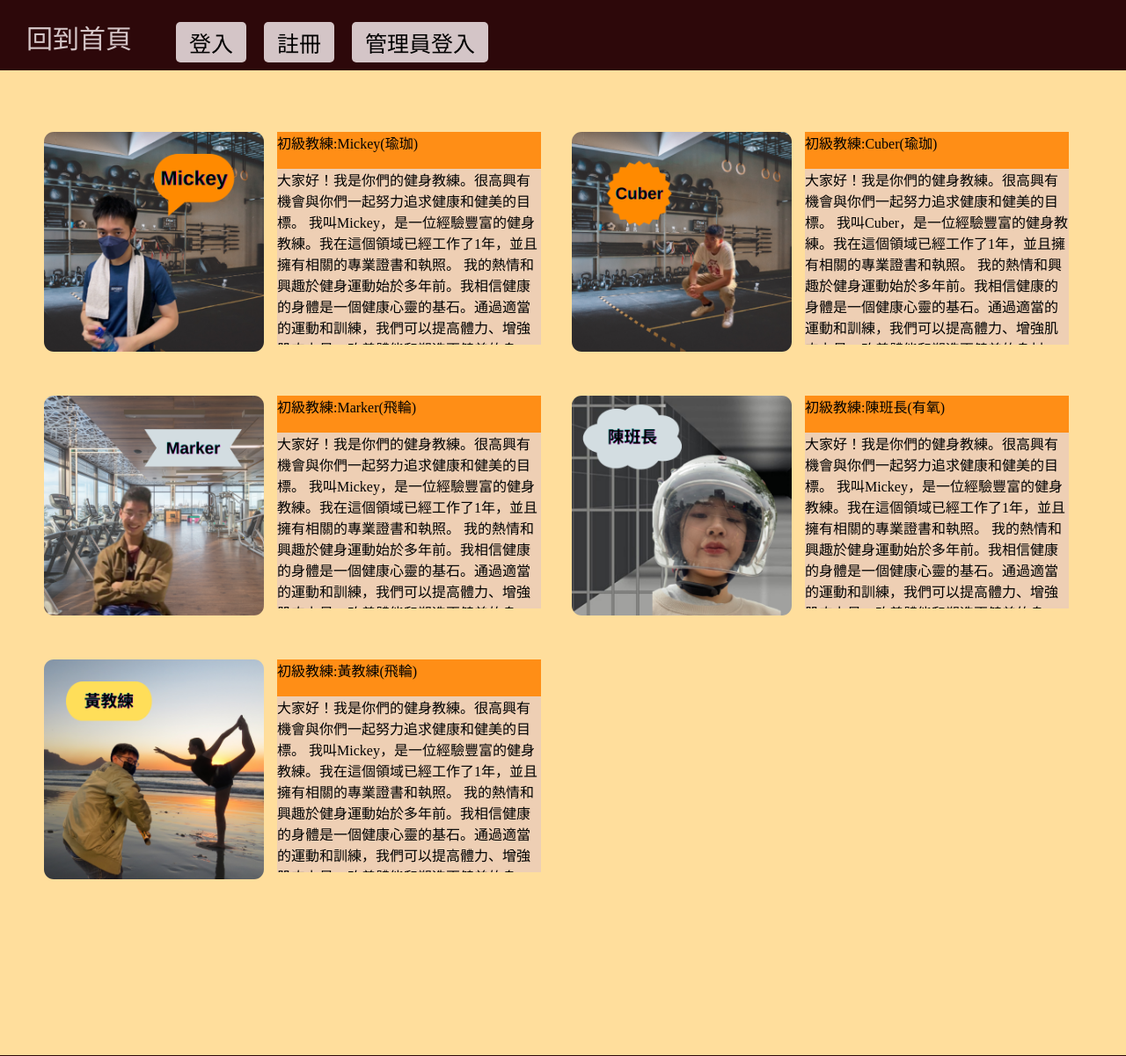
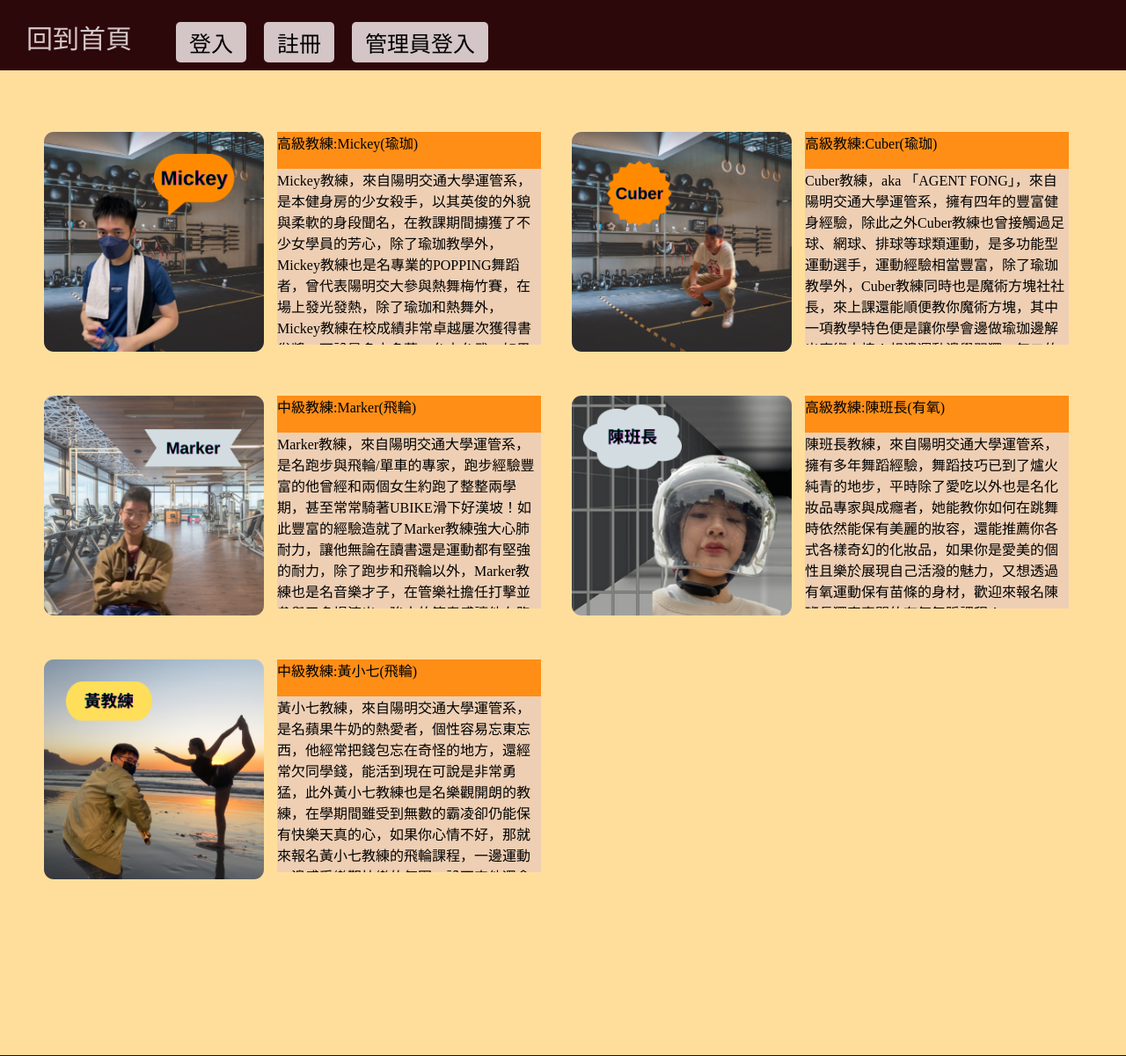
Before and after one commit to mark90645/welovejenny, a PHP site: page /coach_page.php in a window 1280 px wide. Shown: the top 1201 px of the page at 88% size. Run offline with PHP 8.4, Linux system fonts and the light colour scheme.

Commit message:
Update coach_page.php

```diff
--- a/coach_page.php
+++ b/coach_page.php
@@ -51,22 +51,10 @@ else
         <img class="coach_photo" src="./pics/Mickey.png" width=250/>
         </div>
         <div class="intro_A">
-          <p >初級教練:Mickey(瑜珈)</p>
+          <p >高級教練:Mickey(瑜珈)</p>
           <br>
         <div style="width:300px;height: 200px; overflow:scroll  ; background:rgba(238,207,180,1);">
-        大家好！我是你們的健身教練。很高興有機會與你們一起努力追求健康和健美的目標。
-
-我叫Mickey，是一位經驗豐富的健身教練。我在這個領域已經工作了1年，並且擁有相關的專業證書和執照。
-
-我的熱情和興趣於健身運動始於多年前。我相信健康的身體是一個健康心靈的基石。通過適當的運動和訓練，我們可以提高體力、增強肌肉力量、改善體能和塑造更健美的身材。我致力於幫助每位學員實現他們的健身目標，並且享受健身過程中的樂趣和成就感。
-
-作為你們的健身教練，我將根據你個人的需求和目標，制定一個量身定制的訓練計劃。我將結合不同的運動方式，包括有氧運動、力量訓練、柔軟度和平衡訓練等，確保你得到全面的身體鍛煉。
-
-除了提供專業的訓練指導，我還將注重教育和激勵。我會向你解釋每個動作的正確執行方法、訓練的科學原理和鍛煉的注意事項。同時，我會給予你鼓勵和支持，幫助你克服困難並保持動力。
-
-我非常期待與你一起工作，一起攜手打造一個更健康、更強壯和更自信的自己。無論你是初學者還是有經驗的運動員，我都會全力支持你，確保你在健身旅程中獲得最佳的成果。
-
-如果你有任何問題或需要任何幫助，請隨時向我提問。讓我們一起開始這個充滿挑戰和成就的健身之旅吧！
+        Mickey教練，來自陽明交通大學運管系，是本健身房的少女殺手，以其英俊的外貌與柔軟的身段聞名，在教課期間擄獲了不少女學員的芳心，除了瑜珈教學外，Mickey教練也是名專業的POPPING舞蹈者，曾代表陽明交大參與熱舞梅竹賽，在場上發光發熱，除了瑜珈和熱舞外，Mickey教練在校成績非常卓越屢次獲得書卷獎，可說是多才多藝、允文允武，如果你也想一睹Mickey老師那迷人的風采，那就趕快來報名平日的瑜珈課程吧！
 </div>
         </div>
 
@@ -74,22 +62,10 @@ else
         <img class="coach_photo" src="./pics/2.png" width=250/>
         </div>
         <div class="intro_B">
-        <p >初級教練:Cuber(瑜珈)</p>
+        <p >高級教練:Cuber(瑜珈)</p>
           <br>
         <div style="width:300px;height: 200px; overflow:scroll  ; background:rgba(238,207,180,1);">
-        大家好！我是你們的健身教練。很高興有機會與你們一起努力追求健康和健美的目標。
-
-我叫Cuber，是一位經驗豐富的健身教練。我在這個領域已經工作了1年，並且擁有相關的專業證書和執照。
-
-我的熱情和興趣於健身運動始於多年前。我相信健康的身體是一個健康心靈的基石。通過適當的運動和訓練，我們可以提高體力、增強肌肉力量、改善體能和塑造更健美的身材。我致力於幫助每位學員實現他們的健身目標，並且享受健身過程中的樂趣和成就感。
-
-作為你們的健身教練，我將根據你個人的需求和目標，制定一個量身定制的訓練計劃。我將結合不同的運動方式，包括有氧運動、力量訓練、柔軟度和平衡訓練等，確保你得到全面的身體鍛煉。
-
-除了提供專業的訓練指導，我還將注重教育和激勵。我會向你解釋每個動作的正確執行方法、訓練的科學原理和鍛煉的注意事項。同時，我會給予你鼓勵和支持，幫助你克服困難並保持動力。
-
-我非常期待與你一起工作，一起攜手打造一個更健康、更強壯和更自信的自己。無論你是初學者還是有經驗的運動員，我都會全力支持你，確保你在健身旅程中獲得最佳的成果。
-
-如果你有任何問題或需要任何幫助，請隨時向我提問。讓我們一起開始這個充滿挑戰和成就的健身之旅吧！
+        Cuber教練，aka 「AGENT FONG」，來自陽明交通大學運管系，擁有四年的豐富健身經驗，除此之外Cuber教練也曾接觸過足球、網球、排球等球類運動，是多功能型運動選手，運動經驗相當豐富，除了瑜珈教學外，Cuber教練同時也是魔術方塊社社長，來上課還能順便教你魔術方塊，其中一項教學特色便是讓你學會邊做瑜珈邊解出魔術方塊！想邊運動邊學習獨一無二的酷炫才藝嗎？那就來報名平日的瑜珈課程吧！
 </div>
         </div>
         <div id="C_photo">
@@ -97,22 +73,10 @@ else
         </div>
 
         <div class="intro_C">
-        <p >初級教練:Marker(飛輪)</p>
+        <p >中級教練:Marker(飛輪)</p>
           <br>
         <div style="width:300px;height: 200px; overflow:scroll  ; background:rgba(238,207,180,1);">
-        大家好！我是你們的健身教練。很高興有機會與你們一起努力追求健康和健美的目標。
-
-我叫Mickey，是一位經驗豐富的健身教練。我在這個領域已經工作了1年，並且擁有相關的專業證書和執照。
-
-我的熱情和興趣於健身運動始於多年前。我相信健康的身體是一個健康心靈的基石。通過適當的運動和訓練，我們可以提高體力、增強肌肉力量、改善體能和塑造更健美的身材。我致力於幫助每位學員實現他們的健身目標，並且享受健身過程中的樂趣和成就感。
-
-作為你們的健身教練，我將根據你個人的需求和目標，制定一個量身定制的訓練計劃。我將結合不同的運動方式，包括有氧運動、力量訓練、柔軟度和平衡訓練等，確保你得到全面的身體鍛煉。
-
-除了提供專業的訓練指導，我還將注重教育和激勵。我會向你解釋每個動作的正確執行方法、訓練的科學原理和鍛煉的注意事項。同時，我會給予你鼓勵和支持，幫助你克服困難並保持動力。
-
-我非常期待與你一起工作，一起攜手打造一個更健康、更強壯和更自信的自己。無論你是初學者還是有經驗的運動員，我都會全力支持你，確保你在健身旅程中獲得最佳的成果。
-
-如果你有任何問題或需要任何幫助，請隨時向我提問。讓我們一起開始這個充滿挑戰和成就的健身之旅吧！
+        Marker教練，來自陽明交通大學運管系，是名跑步與飛輪/單車的專家，跑步經驗豐富的他曾經和兩個女生約跑了整整兩學期，甚至常常騎著UBIKE滑下好漢坡！如此豐富的經驗造就了Marker教練強大心肺耐力，讓他無論在讀書還是運動都有堅強的耐力，除了跑步和飛輪以外，Marker教練也是名音樂才子，在管樂社擔任打擊並參與了多場演出，強大的節奏感讓他在跑步或踩飛輪時總是能找到穩定的配速，如果你也想和Marker教練學習，歡迎報名平日飛輪課程！
 </div>
           </div>
 
@@ -121,22 +85,10 @@ else
         </div>
 
         <div class="intro_D">
-        <p >初級教練:陳班長(有氧)</p>
+        <p >高級教練:陳班長(有氧)</p>
           <br>
         <div style="width:300px;height: 200px; overflow:scroll  ; background:rgba(238,207,180,1);">
-        大家好！我是你們的健身教練。很高興有機會與你們一起努力追求健康和健美的目標。
-
-我叫Mickey，是一位經驗豐富的健身教練。我在這個領域已經工作了1年，並且擁有相關的專業證書和執照。
-
-我的熱情和興趣於健身運動始於多年前。我相信健康的身體是一個健康心靈的基石。通過適當的運動和訓練，我們可以提高體力、增強肌肉力量、改善體能和塑造更健美的身材。我致力於幫助每位學員實現他們的健身目標，並且享受健身過程中的樂趣和成就感。
-
-作為你們的健身教練，我將根據你個人的需求和目標，制定一個量身定制的訓練計劃。我將結合不同的運動方式，包括有氧運動、力量訓練、柔軟度和平衡訓練等，確保你得到全面的身體鍛煉。
-
-除了提供專業的訓練指導，我還將注重教育和激勵。我會向你解釋每個動作的正確執行方法、訓練的科學原理和鍛煉的注意事項。同時，我會給予你鼓勵和支持，幫助你克服困難並保持動力。
-
-我非常期待與你一起工作，一起攜手打造一個更健康、更強壯和更自信的自己。無論你是初學者還是有經驗的運動員，我都會全力支持你，確保你在健身旅程中獲得最佳的成果。
-
-如果你有任何問題或需要任何幫助，請隨時向我提問。讓我們一起開始這個充滿挑戰和成就的健身之旅吧！
+        陳班長教練，來自陽明交通大學運管系，擁有多年舞蹈經驗，舞蹈技巧已到了爐火純青的地步，平時除了愛吃以外也是名化妝品專家與成癮者，她能教你如何在跳舞時依然能保有美麗的妝容，還能推薦你各式各樣奇幻的化妝品，如果你是愛美的個性且樂於展現自己活潑的魅力，又想透過有氧運動保有苗條的身材，歡迎來報名陳班長獨家專開的有氧舞蹈課程！
 </div>
           </div>
 
@@ -144,22 +96,10 @@ else
         <img class="coach_photo" src="./pics/5.png" width=250/>
         </div>
         <div class="intro_E">
-        <p >初級教練:黃教練(飛輪)</p>
+        <p >中級教練:黃小七(飛輪)</p>
           <br>
         <div style="width:300px;height: 200px; overflow:scroll  ; background:rgba(238,207,180,1);">
-        大家好！我是你們的健身教練。很高興有機會與你們一起努力追求健康和健美的目標。
-
-我叫Mickey，是一位經驗豐富的健身教練。我在這個領域已經工作了1年，並且擁有相關的專業證書和執照。
-
-我的熱情和興趣於健身運動始於多年前。我相信健康的身體是一個健康心靈的基石。通過適當的運動和訓練，我們可以提高體力、增強肌肉力量、改善體能和塑造更健美的身材。我致力於幫助每位學員實現他們的健身目標，並且享受健身過程中的樂趣和成就感。
-
-作為你們的健身教練，我將根據你個人的需求和目標，制定一個量身定制的訓練計劃。我將結合不同的運動方式，包括有氧運動、力量訓練、柔軟度和平衡訓練等，確保你得到全面的身體鍛煉。
-
-除了提供專業的訓練指導，我還將注重教育和激勵。我會向你解釋每個動作的正確執行方法、訓練的科學原理和鍛煉的注意事項。同時，我會給予你鼓勵和支持，幫助你克服困難並保持動力。
-
-我非常期待與你一起工作，一起攜手打造一個更健康、更強壯和更自信的自己。無論你是初學者還是有經驗的運動員，我都會全力支持你，確保你在健身旅程中獲得最佳的成果。
-
-如果你有任何問題或需要任何幫助，請隨時向我提問。讓我們一起開始這個充滿挑戰和成就的健身之旅吧！
+        黃小七教練，來自陽明交通大學運管系，是名蘋果牛奶的熱愛者，個性容易忘東忘西，他經常把錢包忘在奇怪的地方，還經常欠同學錢，能活到現在可說是非常勇猛，此外黃小七教練也是名樂觀開朗的教練，在學期間雖受到無數的霸凌卻仍能保有快樂天真的心，如果你心情不好，那就來報名黃小七教練的飛輪課程，一邊運動一邊感受樂觀快樂的氛圍，說不定他還會請你喝鶴茶樓喔！
 </div>
           </div>
 
```
